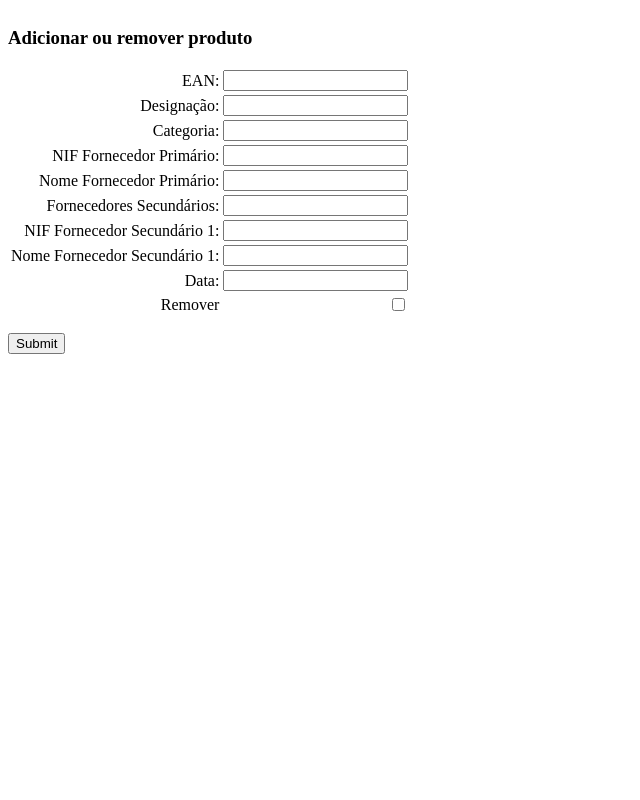
After one commit to Maegner/bd-project, a PHP site: page /presentationTier/createProductPresentation.html in a window 1280 px wide. The commit adds this page. Shown: the whole page, without its empty margins (0-640 px from the left). Run offline with PHP 8.4, Linux system fonts and the light colour scheme.

Commit message:
project Reorganization

```diff
--- /dev/null
+++ b/parte3/web/TODO.txt
@@ -0,0 +1,6 @@
+Mudar o enconding ou deixar de usar acentos;
+Verificacoes na inserção de dados, se inserir Strings onde nao devo, deve ser verificado no php;
+Listar sub-categorias não funciona;
+Dar respostas quando o resultado vem vazio;
+Inserir Fornecedor Secundario;
+Inserir Produto não funciona;
--- /dev/null
+++ b/parte3/web/presentationTier/createProductPresentation.html
@@ -0,0 +1,92 @@
+<html>
+    <head>
+        <meta charset="utf-8">
+        <title> Projeto de BD </title>
+        <link rel="stylesheet" href="style.css">
+    </head>
+
+    <script>
+            function updateSec() {
+                var table = document.getElementById("TabelaProduto");
+                var nifRow = document.getElementById("PrimeiroNIFSecundario");
+                var nameRow = document.getElementById("PrimeiroNOMESecundario");
+                var numberOfSecs = document.getElementById("secondaryNumber").value;
+                var limite = document.getElementById("FornecedorLimit");
+
+                var firstRow = table.rows[8];
+                while (firstRow.className == "FornecedorSec") {
+                    table.deleteRow(8);
+                    table.deleteRow(8);
+                    firstRow = table.rows[8];
+                }
+
+                for (var i = 0; i < numberOfSecs-1; ++i) {
+                    var newRow = nifRow.cloneNode(true);
+                    newRow.children[1].children[0].name = "FornecedorSecundarioNif".concat((i+2).toString());
+                    newRow.children[0].innerHTML = "NIF Fornecedor Secundario ".concat((i+2).toString(), ":");
+                    var index = 8 + i*2;
+                    table.children[0].insertBefore(newRow, table.children[0].children[index]);
+
+                    var newRow = nameRow.cloneNode(true);
+                    newRow.children[1].children[0].name = "FornecedorSecundarioNome".concat((i+2).toString());
+                    newRow.children[0].innerHTML = "Nome Fornecedor Secundario ".concat((i+2).toString(), ":");
+                    var index = 9 + i*2;
+                    table.children[0].insertBefore(newRow, table.children[0].children[index]);
+
+                    console.log(newRow.children[1].children[0].name);
+                }
+            }
+        </script>
+
+    <body>
+        <div id = "Query2" class = "Query" style="float:left">
+            <h3>Adicionar ou remover produto</h3>
+
+            <form action="../applicationTier/produto.php" method="post">
+                <table id="TabelaProduto" style="text-align: right;">
+                    <tr>
+                        <td>EAN: </td>
+                        <td class="inputColumn"><input type="text" name="EAN"/></td>
+                    </tr>
+                    <tr>
+                        <td>Designação: </td>
+                        <td class="inputColumn"><input type="text" name="Designacao"/></td>
+                    </tr>
+                    <tr>
+                        <td>Categoria: </td>
+                        <td class="inputColumn"><input type="text" name="Categoria"/></td>
+                    </tr>
+                    <tr>
+                        <td>NIF Fornecedor Primário: </td>
+                        <td class="inputColumn"><input type="text" name="FornecedorPrimarioNif"/></td>
+                    </tr>
+                    <tr>
+                        <td>Nome Fornecedor Primário: </td>
+                        <td class="inputColumn"><input type="text" name="FornecedorPrimarioNome"/></td>
+                    </tr>
+                    <tr>
+                        <td>Fornecedores Secundários: </td>
+                        <td class="inputColumn"><input type="number" name="FornecedoresSecundarios" min="1" onchange="updateSec()" id="secondaryNumber"></td>
+                    </tr>
+                    <tr id="PrimeiroNIFSecundario" class="FornecedorSec">
+                        <td>NIF Fornecedor Secundário 1: </td>
+                        <td class="inputColumn"><input type="text" name="FornecedorSecundarioNif1"/></td>
+                    </tr>
+                    <tr id="PrimeiroNOMESecundario" class="FornecedorSec">
+                        <td>Nome Fornecedor Secundário 1: </td>
+                        <td class="inputColumn"><input type="text" name="FornecedorSecundarioNome1"/></td>
+                    </tr>
+                    <tr>
+                        <td>Data: </td>
+                        <td class="inputColumn"><input type="text" name="DataProduto"/></td>
+                    </tr>
+                    <tr>
+                        <td>Remover</td>
+                        <td class="inputColumn"><input type="checkbox" name="RemoverProduto"/></td>
+                    </tr>
+                </table>
+                <p> <input type="submit" value="Submit"/> </p>
+            </form>
+        </div>
+    </body>
+</html>
--- /dev/null
+++ b/parte3/web/presentationTier/style.css
@@ -0,0 +1,17 @@
+.mainMenuButtons{
+    font-size: 40px;
+}
+#container{
+    margin-top: 20%;
+    text-align:center;
+}
+.center {
+    margin:auto;
+}
+.left {
+    margin:auto auto auto 0;
+}
+
+.right {
+    margin:auto 0 auto auto;
+}
```
Also changed, not shown: parte3/web/applicationTier/categoria.php (renamed from parte3/web/designacao.php, +10 -6 lines), parte3/web/applicationTier/designacao.php (renamed from parte3/web/categoria.php, +10 -14 lines), parte3/web/applicationTier/reposicao.php (renamed from parte3/web/accounts.php, +14 -7 lines), parte3/web/index.html (added, +32 -0 lines), parte3/web/presentationTier/changeProdPresentation.html (added, +27 -0 lines), parte3/web/presentationTier/createCatPresentation.html (added, +21 -0 lines), parte3/web/presentationTier/createSimpleCat.html (added, +30 -0 lines), parte3/web/presentationTier/listRepPresentation.html (added, +24 -0 lines), parte3/web/presentationTier/listSubCatPresentation.html (added, +23 -0 lines), parte3/web/reposicao.php (deleted, +0 -47 lines), parte3/web/applicationTier/produto.php (renamed from parte3/web/produto.php), parte3/web/applicationTier/subCategorias.php (renamed from parte3/web/subCategorias.php), parte3/web/backup/index.html (renamed from parte3/web/index.php).
